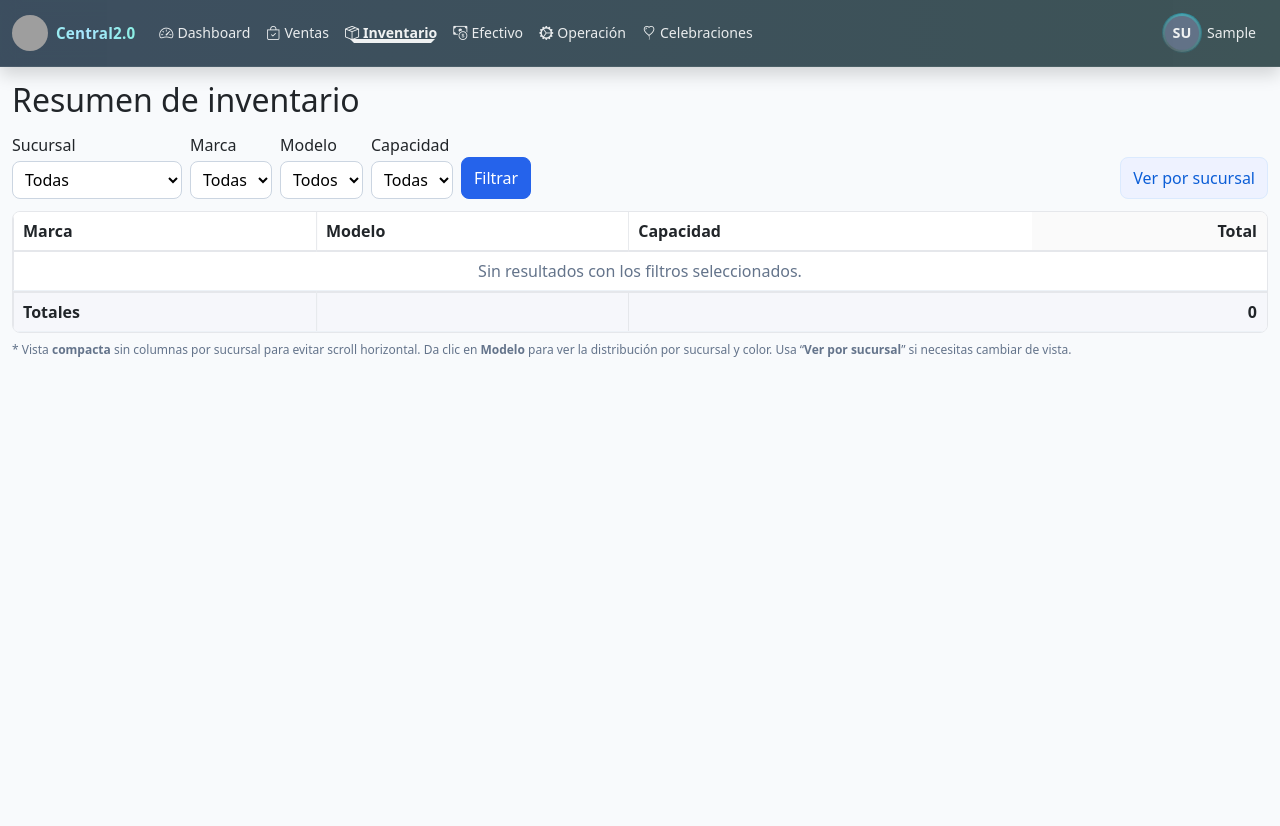
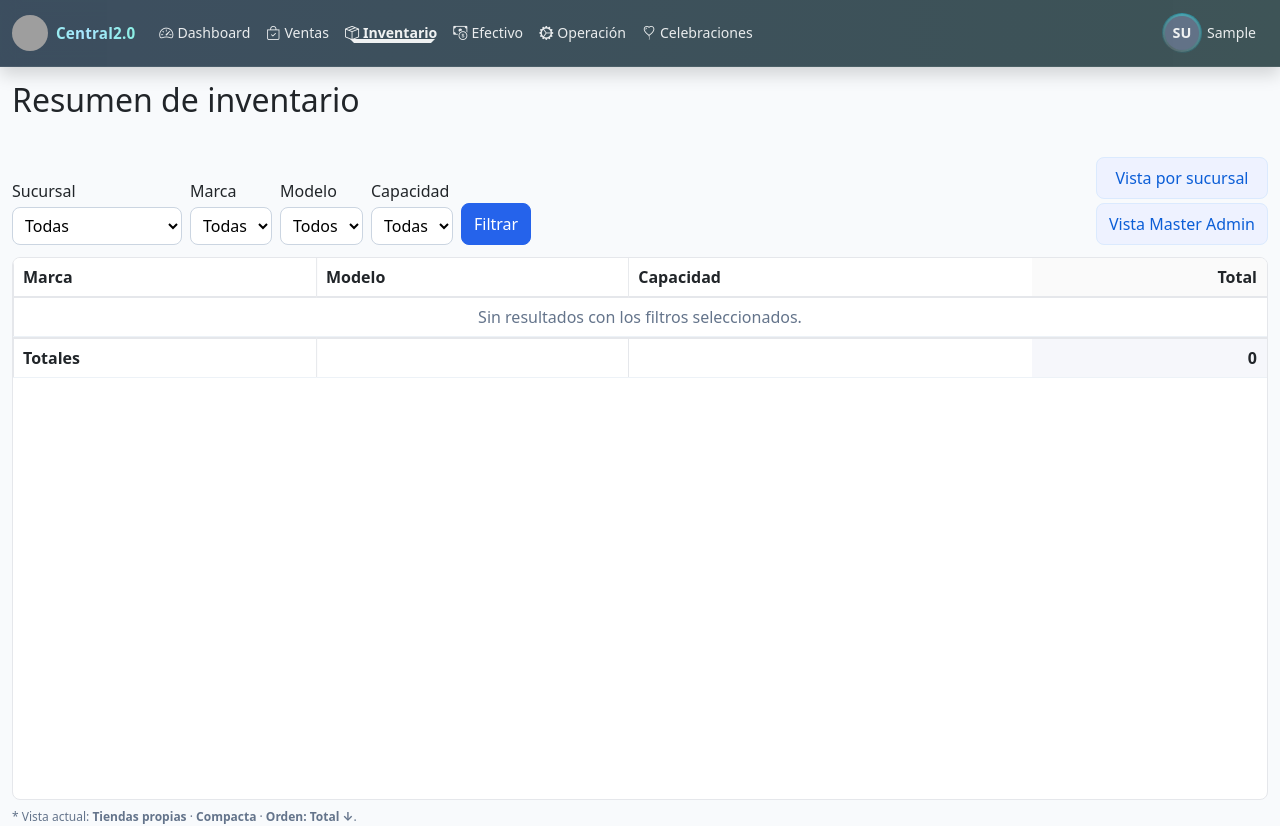
Before and after one commit to steevenU1/nano_php, a PHP site: page /inventario_resumen.php in a window 1280 px wide. Before the commit the page ends 357 px from the top, so only its background shows below. Run offline with PHP 8.4, Linux system fonts and the light colour scheme; the visitor is signed in with stand-in values (Sample User, id 1); tables that the repository leaves empty or names only in its code hold one stand-in row (values such as "Sample post"); grey boxes are pictures that could not be loaded.

Commit message:
ajuste en resumen de inventario

```diff
--- a/inventario_resumen.php
+++ b/inventario_resumen.php
@@ -12,10 +12,14 @@
 $fMarca     = isset($_GET['marca'])     ? trim($_GET['marca'])    : '';
 $fModelo    = isset($_GET['modelo'])    ? trim($_GET['modelo'])   : '';
 $fCapacidad = isset($_GET['capacidad']) ? trim($_GET['capacidad']): '';
-$verSuc     = isset($_GET['ver_suc'])   ? (int)$_GET['ver_suc']   : 0;  // 0 = compacta (sin columnas sucursal)
+$verSuc     = isset($_GET['ver_suc'])   ? (int)$_GET['ver_suc']   : 0;  // 0 = compacta
+$isMA       = isset($_GET['ma'])        ? (int)$_GET['ma'] === 1 : false;
+
+/* En modo MA ignoramos selección de sucursal (el select solo lista propias) */
+if ($isMA) { $fSucursal = 0; }
 
 /* =======================
-   Catálogos para filtros
+   Catálogo sucursales (solo PROPIAS para el select)
 ======================= */
 $catSuc = [];
 $rs = $conn->query("
@@ -28,10 +32,16 @@
   $catSuc[(int)$r['id']] = $r['nombre'];
 }
 
-/* Marcas/Modelos/Capacidades existentes con filtros base */
+/* =======================
+   Catálogos dinámicos por scope
+======================= */
 $whereCat   = [];
 $whereCat[] = "i.estatus IN ('Disponible','En tránsito')";
 $whereCat[] = "p.tipo_producto = 'Equipo'";
+$whereCat[] = $isMA
+  ? "COALESCE(s.subtipo,'') = 'Master Admin'"
+  : "COALESCE(s.subtipo,'') NOT IN ('Subdistribuidor','Master Admin')";
+
 if ($fSucursal > 0)     $whereCat[] = "i.id_sucursal = " . (int)$fSucursal;
 if ($fMarca !== '')     $whereCat[] = "p.marca = '" . $conn->real_escape_string($fMarca) . "'";
 if ($fCapacidad !== '') $whereCat[] = "p.capacidad = '" . $conn->real_escape_string($fCapacidad) . "'";
@@ -41,7 +51,8 @@
 $sqlCat = "
   SELECT DISTINCT p.marca, p.modelo, p.capacidad
   FROM inventario i
-  INNER JOIN productos p ON p.id = i.id_producto
+  INNER JOIN productos  p ON p.id = i.id_producto
+  INNER JOIN sucursales s ON s.id = i.id_sucursal
   $whereCatSql
 ";
 $rs = $conn->query($sqlCat);
@@ -60,6 +71,10 @@
 $where   = [];
 $where[] = "i.estatus IN ('Disponible','En tránsito')";
 $where[] = "p.tipo_producto = 'Equipo'";
+$where[] = $isMA
+  ? "COALESCE(s.subtipo,'') = 'Master Admin'"
+  : "COALESCE(s.subtipo,'') NOT IN ('Subdistribuidor','Master Admin')";
+
 if ($fSucursal > 0)     $where[] = "i.id_sucursal = " . (int)$fSucursal;
 if ($fMarca !== '')     $where[] = "p.marca = '" . $conn->real_escape_string($fMarca) . "'";
 if ($fModelo !== '')    $where[] = "p.modelo = '" . $conn->real_escape_string($fModelo) . "'";
@@ -82,7 +97,7 @@
 $res = $conn->query($sql);
 
 /* Pivot en PHP */
-$rows   = [];   // ['marca','modelo','capacidad','sucs'=>[sid=>qty],'total']
+$rows   = [];   // cada valor: ['marca','modelo','capacidad','sucs'=>[sid=>qty],'total']
 $sucSet = [];   // sucursales presentes en el resultado
 
 while($r = $res->fetch_assoc()){
@@ -104,22 +119,27 @@
   $sucSet[$sid] = $r['sucursal'];
 }
 
-/* Sucursales para columnas (solo si se pide verSuc=1) */
+/* Sucursales para columnas (solo si verSuc=1) */
 $useSuc = [];
 if ($verSuc) {
   if ($fSucursal > 0) {
-    if (isset($catSuc[$fSucursal])) $useSuc[$fSucursal] = $catSuc[$fSucursal];
+    if (isset($catSuc[$fSucursal]) || isset($sucSet[$fSucursal])) {
+      $useSuc[$fSucursal] = $sucSet[$fSucursal] ?? $catSuc[$fSucursal];
+    }
   } else {
-    $useSuc = $sucSet;
+    $useSuc = $sucSet; // ya vienen filtradas por scope en SQL
   }
   asort($useSuc, SORT_NATURAL | SORT_FLAG_CASE);
 }
 
-/* Orden filas por marca->modelo->capacidad */
-uksort($rows, function($a,$b){
-  [$ma,$mo,$ca]   = explode('|',$a,3);
-  [$mb,$mob,$cb]  = explode('|',$b,3);
-  return strnatcasecmp($ma,$mb) ?: strnatcasecmp($mo,$mob) ?: strnatcasecmp($ca,$cb);
+/* ===== Orden filas: por Total DESC, luego marca→modelo→capacidad ===== */
+uasort($rows, function($a, $b){
+  $ta = (int)$a['total'];
+  $tb = (int)$b['total'];
+  if ($ta !== $tb) return $tb <=> $ta; // DESC
+  return strnatcasecmp($a['marca'], $b['marca'])
+      ?: strnatcasecmp($a['modelo'], $b['modelo'])
+      ?: strnatcasecmp($a['capacidad'], $b['capacidad']);
 });
 
 /* Totales por columna y gran total */
@@ -130,8 +150,7 @@
 foreach ($rows as $row) {
   if ($verSuc) {
     foreach ($useSuc as $sid => $name) {
-      $q = $row['sucs'][$sid] ?? 0;
-      $colTotals[$sid] += $q;
+      $colTotals[$sid] += ($row['sucs'][$sid] ?? 0);
     }
   }
   $grandTotal += (int)$row['total'];
@@ -139,7 +158,21 @@
 
 $colspan = 3 + ($verSuc ? max(1, count($useSuc)) : 0) + 1;
 
+/* Helpers */
 function h($s){ return htmlspecialchars((string)$s, ENT_QUOTES, 'UTF-8'); }
+/* Quita prefijos 'MA NANORED' y 'NANORED' del encabezado de sucursal */
+function shortSuc($name){
+  $n = trim((string)$name);
+  $n = preg_replace('/^\s*(MA\s+NANORED|NANORED)\b[:\-\s]*/i', '', $n);
+  $n = preg_replace('/\s{2,}/', ' ', $n);
+  return ($n !== '') ? $n : $name;
+}
+/* Helpers para URLs de botones */
+function qs($merge){
+  $base = $_GET;
+  foreach($merge as $k=>$v){ if ($v===null){ unset($base[$k]); } else { $base[$k]=$v; } }
+  return http_build_query($base);
+}
 ?>
 <!doctype html>
 <html lang="es">
@@ -149,14 +182,8 @@
 <link rel="icon" href="/img/favicon.ico?v=5" sizes="any">
 <meta name="viewport" content="width=device-width, initial-scale=1">
 <style>
-  :root{
-    --header-bg:#fff;
-    --z-body-fixed: 6;
-    --z-head: 8;
-    --z-head-fixed-1: 14;
-    --z-head-fixed-2: 13;
-    --z-head-fixed-3: 12;
-  }
+  :root{ --header-bg:#fff; --z-body-fixed:6; --z-head:8; --z-head-fixed-1:14; --z-head-fixed-2:13; --z-head-fixed-3:12; }
+  html, body { height: 100%; }
   body{font-family:system-ui,-apple-system,Segoe UI,Roboto,Helvetica,Arial,sans-serif;background:#f8fafc}
   .container{max-width:1300px;margin:14px auto;padding:0 12px}
   h2{margin:0 0 10px 0}
@@ -164,12 +191,20 @@
   .filters{display:flex;gap:8px;flex-wrap:wrap;align-items:end;margin:8px 0 12px}
   .filters .group{display:flex;flex-direction:column;gap:4px}
   .filters select{padding:6px 8px;border:1px solid #cbd5e1;border-radius:8px;background:#fff}
-  .btn{padding:8px 12px;border:1px solid #2563eb;background:#2563eb;color:#fff;border-radius:8px;cursor:pointer}
+  .btn{padding:8px 12px;border:1px solid #2563eb;background:#2563eb;color:#fff;border-radius:8px;cursor:pointer;text-decoration:none;display:inline-block}
   .btn.secondary{background:#fff;color:#111;border-color:#cbd5e1}
   .btn.ghost{background:#eef2ff;color:#0b5ed7;border-color:#dbeafe}
 
-  /* contenedor: sin scroll horizontal por defecto */
-  .table-scroll{position:relative;max-height:70vh;overflow:auto;border:1px solid #e5e7eb;background:#fff;border-radius:8px}
+  /* Contenedor tabla: fallback; JS ajusta a viewport */
+  .table-scroll{
+    position:relative;
+    height:65vh;        /* fallback si no corre JS */
+    min-height:320px;
+    overflow:auto;
+    border:1px solid #e5e7eb;
+    background:#fff;
+    border-radius:8px;
+  }
 
   table{border-collapse:separate;border-spacing:0;width:100%;white-space:nowrap}
   th,td{border-bottom:1px solid #edf2f7;padding:8px 10px;text-align:right}
@@ -177,7 +212,6 @@
   tbody td:first-child, tbody td:nth-child(2), tbody td:nth-child(3){text-align:left}
   .num{font-variant-numeric:tabular-nums}
 
-  /* Columnas fijas */
   .fixed{position:sticky;background:#fff}
   .fixed-1{left:0}
   .fixed-2{left:var(--left-col-2,120px)}
@@ -190,16 +224,13 @@
   tbody td.fixed{z-index:var(--z-body-fixed)}
   tfoot th.fixed{z-index:var(--z-body-fixed)}
 
-  /* Encabezados verticales sucursal */
   .suc-th{ writing-mode:vertical-rl; transform: rotate(180deg); text-align:left; vertical-align:bottom; min-width:28px; padding:6px 4px; }
   tbody tr:hover td, tbody tr:hover .fixed{background:#eef4ff !important}
 
   .total-th, .total-td{background:#fafafa;font-weight:600}
   tfoot th, tfoot td{background:#f6f7fb;font-weight:700;border-top:2px solid #e5e7eb}
-  tfoot .fixed{background:#f6f7fb}
   .muted{color:#64748b;font-size:12px}
 
-  /* Botón-pill para abrir detalle */
   .cell-modelo{
     display:inline-flex; align-items:center; gap:8px;
     padding:4px 10px; border-radius:999px;
@@ -211,7 +242,6 @@
   .cell-modelo:hover{ background:#e0e7ff; border-color:#c7d2fe; box-shadow:0 0 0 2px #e0e7ff; }
   .item-row.open .cell-modelo{ background:#dbeafe; border-color:#93c5fd; }
 
-  /* Chevron que gira */
   .cell-modelo .chev{
     width:0; height:0;
     border-top:5px solid transparent;
@@ -221,14 +251,11 @@
   }
   .item-row.open .cell-modelo .chev{ transform:rotate(90deg); }
 
-  /* Detalle con fade-in */
   .detail-row td{ background:#fbfbff; border-bottom:1px solid #e5e7eb; }
   .detail-row .detail-box{ padding:10px 12px; animation:fadeIn .15s ease-in; }
   @keyframes fadeIn{ from{opacity:.4} to{opacity:1} }
 
-  /* Spinner mini */
   .spinner{display:inline-block; width:18px; height:18px; border:2px solid #cbd5e1; border-top-color:#2563eb; border-radius:50%; animation:spin 0.8s linear infinite; vertical-align:middle}
-  @keyframes spin{to{transform:rotate(360deg)}}
   .mini{font-size:13px}
 </style>
 
@@ -238,15 +265,21 @@
   <h2>Resumen de inventario</h2>
 
   <form class="filters" method="get">
+    <!-- preserva estado de vista al filtrar -->
+    <input type="hidden" name="ver_suc" value="<?= (int)$verSuc ?>">
+    <input type="hidden" name="ma" value="<?= $isMA ? 1 : 0 ?>">
+
     <div class="group">
       <label for="sucursal">Sucursal</label>
-      <select name="sucursal" id="sucursal">
+      <select name="sucursal" id="sucursal" <?= $isMA ? 'disabled title="No aplica en Vista MA"' : '' ?>>
         <option value="0">Todas</option>
         <?php foreach($catSuc as $id=>$nom): ?>
           <option value="<?=$id?>" <?=$id===$fSucursal?'selected':''?>><?=h($nom)?></option>
         <?php endforeach; ?>
       </select>
+      <?php if ($isMA): ?><small class="muted">Modo MA activo</small><?php endif; ?>
     </div>
+
     <div class="group">
       <label for="marca">Marca</label>
       <select name="marca" id="marca">
@@ -260,7 +293,7 @@
       <label for="modelo">Modelo</label>
       <select name="modelo" id="modelo">
         <option value="">Todos</option>
-        <?php foreach($catModelos as $m): ?>
+        <?php foreach($catModelos as $m): ?>  <!-- FIX: 'as', no 'como' -->
           <option value="<?=h($m)?>" <?=($m===$fModelo)?'selected':''?>><?=h($m)?></option>
         <?php endforeach; ?>
       </select>
@@ -280,19 +313,25 @@
       <button class="btn" type="submit">Filtrar</button>
     </div>
 
-    <?php if ($fSucursal||$fMarca||$fModelo||$fCapacidad||$verSuc): ?>
+    <?php if ($fSucursal||$fMarca||$fModelo||$fCapacidad||$verSuc||$isMA): ?>
     <div class="group">
       <label>&nbsp;</label>
       <a class="btn secondary" href="inventario_resumen.php">Limpiar</a>
     </div>
     <?php endif; ?>
 
+    <!-- Botones de vista (derecha) -->
     <div class="group" style="margin-left:auto">
       <label>&nbsp;</label>
       <?php if ($verSuc): ?>
-        <a class="btn ghost" href="?<?=http_build_query(array_merge($_GET, ['ver_suc'=>0]))?>">Vista compacta</a>
+        <a class="btn ghost" href="?<?=qs(['ver_suc'=>0])?>">Vista compacta</a>
       <?php else: ?>
-        <a class="btn ghost" href="?<?=http_build_query(array_merge($_GET, ['ver_suc'=>1]))?>">Ver por sucursal</a>
+        <a class="btn ghost" href="?<?=qs(['ver_suc'=>1])?>">Vista por sucursal</a>
+      <?php endif; ?>
+      <?php if ($isMA): ?>
+        <a class="btn ghost" href="?<?=qs(['ma'=>0, 'sucursal'=>0])?>">Vista Propias</a>
+      <?php else: ?>
+        <a class="btn ghost" href="?<?=qs(['ma'=>1, 'sucursal'=>0])?>">Vista Master Admin</a>
       <?php endif; ?>
     </div>
   </form>
@@ -309,7 +348,7 @@
             <?php if (empty($useSuc)): ?>
               <th class="suc-th">—</th>
             <?php else: foreach($useSuc as $sid=>$sNom): ?>
-              <th class="suc-th"><?=h($sNom)?></th>
+              <th class="suc-th" title="<?=h($sNom)?>"><?=h(shortSuc($sNom))?></th>
             <?php endforeach; endif; ?>
           <?php endif; ?>
 
@@ -330,7 +369,8 @@
                 data-marca="<?=h($row['marca'])?>"
                 data-modelo="<?=h($row['modelo'])?>"
                 data-capacidad="<?=h($row['capacidad'])?>"
-                data-sucursal="<?= (int)$fSucursal ?>">
+                data-sucursal="<?= (int)$fSucursal ?>"
+                data-ma="<?= $isMA ? 1 : 0 ?>">
               <td class="fixed fixed-1"><?=h($row['marca'])?></td>
               <td class="fixed fixed-2" title="Ver detalle por sucursal y color">
                 <button type="button" class="cell-modelo" aria-expanded="false">
@@ -351,7 +391,7 @@
 
               <td class="total-td num"><?= (int)$row['total'] ?></td>
             </tr>
-            <!-- Fila detalle (se llena por AJAX) -->
+            <!-- Fila detalle -->
             <tr class="detail-row" style="display:none">
               <td colspan="<?=$colspan?>" class="mini">
                 <div class="detail-box">
@@ -384,46 +424,62 @@
   </div>
 
   <div class="muted" style="margin-top:8px">
-    * Vista <b>compacta</b> sin columnas por sucursal para evitar scroll horizontal.
-      Da clic en <b>Modelo</b> para ver la distribución por sucursal y color.
-      Usa “<b><?= $verSuc ? 'Vista compacta' : 'Ver por sucursal' ?></b>” si necesitas cambiar de vista.
+    * Vista actual: <b><?= $isMA ? 'Master Admin' : 'Tiendas propias' ?></b> ·
+      <b><?= $verSuc ? 'Por sucursal' : 'Compacta' ?></b> ·
+      <b>Orden: Total ↓</b>.
   </div>
 </div>
 
 <script>
-/* Calcular offsets para las 3 columnas fijas con sus anchos reales */
+/* Offsets para columnas fijas */
 function setStickyOffsets(){
   const tbl = document.getElementById('resumenTbl');
   if (!tbl) return;
-
   const c1 = tbl.querySelector('thead .fixed-1');
   const c2 = tbl.querySelector('thead .fixed-2');
   if (!c1 || !c2) return;
-
   const w1 = c1.getBoundingClientRect().width;
   const w2 = c2.getBoundingClientRect().width;
-
-  const left2 = Math.round(w1);
-  const left3 = Math.round(w1 + w2);
-
-  tbl.style.setProperty('--left-col-2', left2 + 'px');
-  tbl.style.setProperty('--left-col-3', left3 + 'px');
+  tbl.style.setProperty('--left-col-2', Math.round(w1) + 'px');
+  tbl.style.setProperty('--left-col-3', Math.round(w1 + w2) + 'px');
 }
 
-window.addEventListener('load', setStickyOffsets);
-window.addEventListener('resize', setStickyOffsets);
+/* Altura dinámica: ocupa todo el alto disponible de la ventana */
+function setTableViewportHeight(){
+  const wrap = document.getElementById('tblWrap');
+  if (!wrap) return;
+
+  const rectTop = wrap.getBoundingClientRect().top;
+  const vh = window.innerHeight || document.documentElement.clientHeight;
+  const bottomPadding = 12;
+  const h = Math.max(320, Math.floor(vh - rectTop - bottomPadding));
+
+  wrap.style.height = h + 'px';
+  wrap.style.maxHeight = h + 'px';
+}
+
+/* Bind de eventos */
+function reflow(){
+  setTableViewportHeight();
+  setStickyOffsets();
+}
+window.addEventListener('load', reflow);
+window.addEventListener('resize', reflow);
+window.addEventListener('scroll', reflow, { passive: true });
+
 const wrap = document.getElementById('tblWrap');
-if (wrap) { new ResizeObserver(() => setStickyOffsets()).observe(wrap); }
+if (wrap) {
+  new ResizeObserver(reflow).observe(wrap);
+}
 
 /* Toggle detalle por modelo (carga AJAX y cachea en la fila) */
 document.querySelectorAll('#resumenTbl tbody tr.item-row').forEach(function(row){
   const btn = row.querySelector('.cell-modelo');
-  const detailRow = row.nextElementSibling; // la fila siguiente es la de detalle
+  const detailRow = row.nextElementSibling;
 
   btn.addEventListener('click', async function(e){
     e.preventDefault();
 
-    // Cerrar otras abiertas
     document.querySelectorAll('#resumenTbl tbody tr.detail-row').forEach(dr=>{
       if (dr !== detailRow) dr.style.display = 'none';
     });
@@ -450,9 +506,10 @@
     const modelo = encodeURIComponent(row.dataset.modelo || '');
     const capacidad = encodeURIComponent(row.dataset.capacidad || '');
     const sucursal = encodeURIComponent(row.dataset.sucursal || '0');
+    const ma = encodeURIComponent(row.dataset.ma || '0');
 
     try{
-      const resp = await fetch(`inventario_resumen_detalle.php?marca=${marca}&modelo=${modelo}&capacidad=${capacidad}&sucursal=${sucursal}`);
+      const resp = await fetch(`inventario_resumen_detalle.php?marca=${marca}&modelo=${modelo}&capacidad=${capacidad}&sucursal=${sucursal}&ma=${ma}`);
       const html = await resp.text();
       box.innerHTML = html;
     }catch(err){
```
